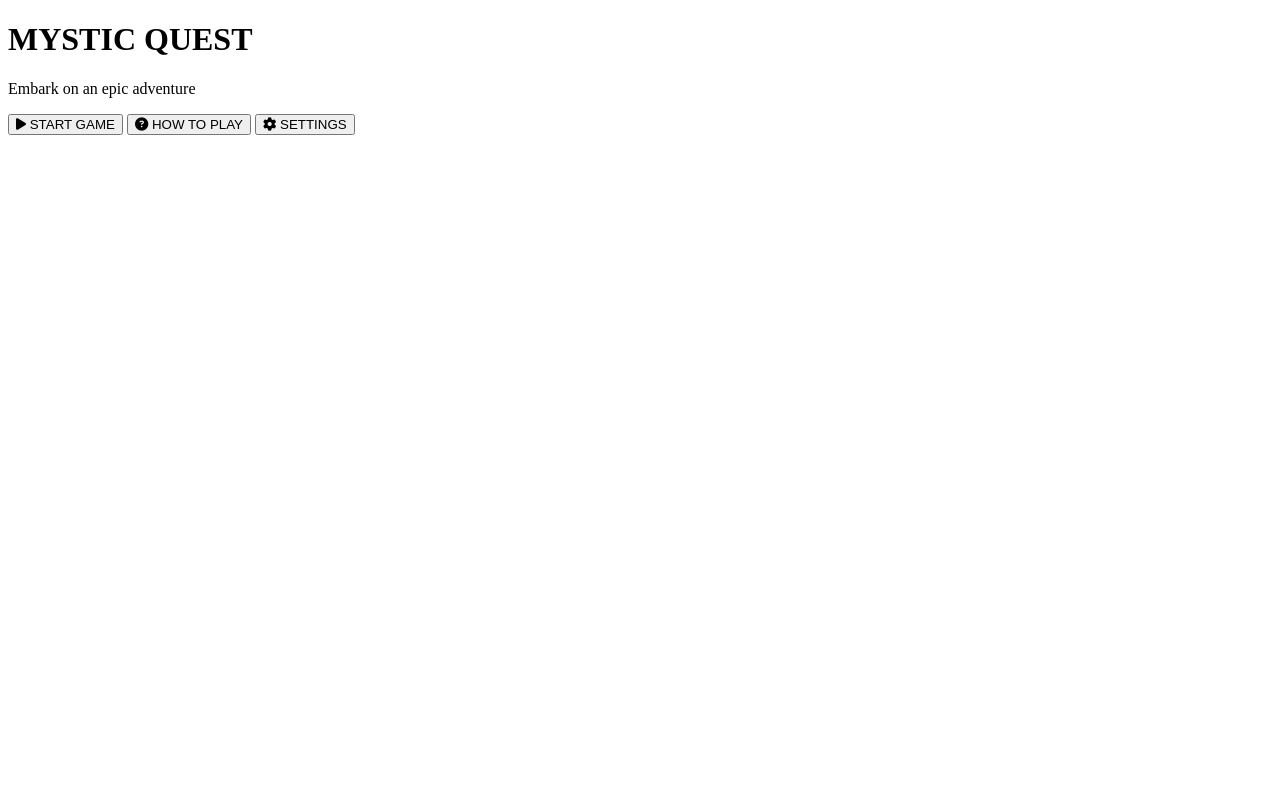
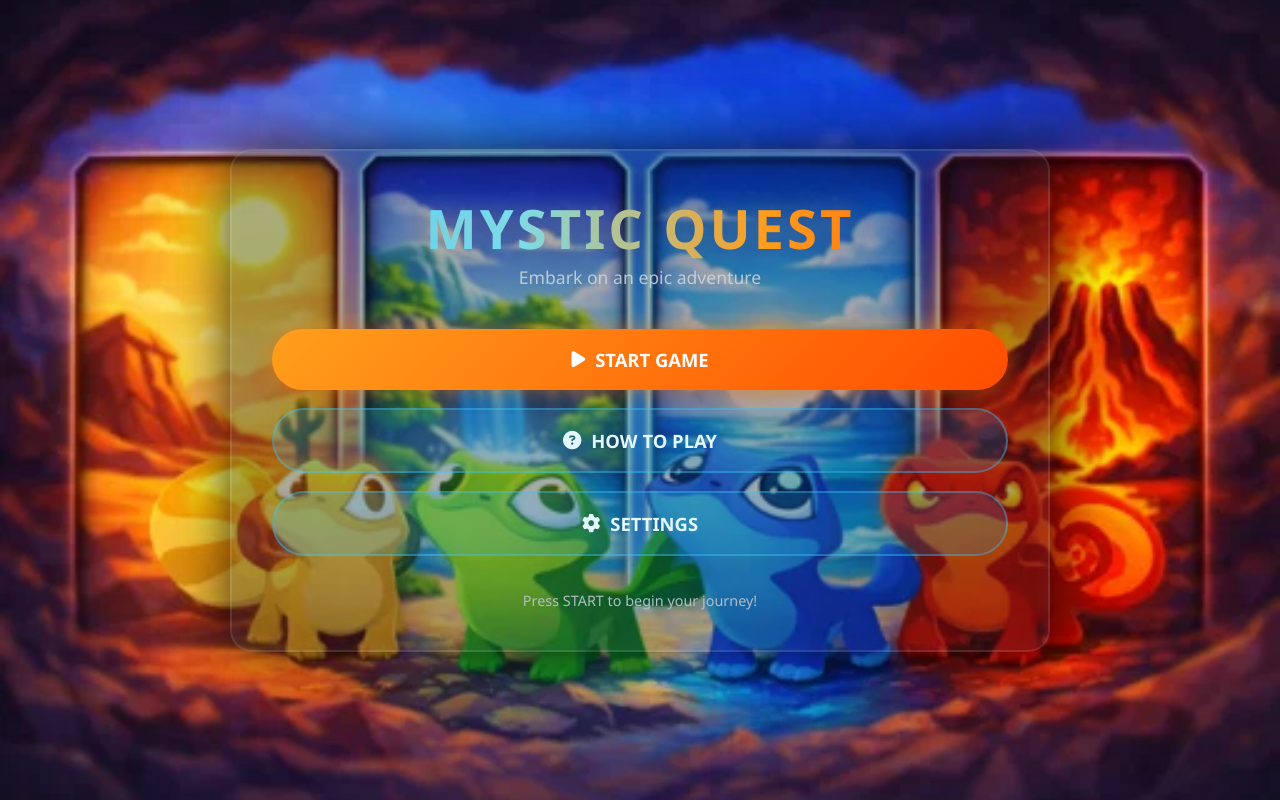
Before and after one commit to arbi-pacolli/Mystic_Quest, a plain HTML site: page index.html in a window 1280 px wide. Drawn offline with Linux system fonts and the light colour scheme.

Commit message:
Fixed the Paths
Fixed the Paths so the game can run properly on my pc, still have to try if it runs in other pcs.

```diff
--- a/index.html
+++ b/index.html
@@ -6,7 +6,7 @@
     <title>Game Start Screen</title>
 
     <!-- Main styles -->
-    <link rel="stylesheet" href="../../Mystic_Quest/styles.csss">
+    <link rel="stylesheet" href="styles.css">
 
     <!-- Font Awesome -->
     <link rel="stylesheet"
@@ -106,6 +106,8 @@
                         <p>Press <span class="key">P</span> again</p>
                     </div>
                 </div>
+            </div>
+
             <button class="btn btn-close" id="closeInstructions">
                 <i class="fas fa-times"></i> CLOSE
             </button>
@@ -119,7 +121,7 @@
     </div>
 
     <!-- Scripts -->
-    <script src="../../Mystic_Quest/script.js"></script>
+    <script src="script.js"></script>
 
 </body>
 </html>
--- a/script.js
+++ b/script.js
@@ -26,7 +26,7 @@ startBtn.addEventListener("click", () => {
     localStorage.setItem("lives", "3");
     showNotification("Starting game...");
     setTimeout(() => {
-        window.location.href = "../nature-main/nature.html";
+        window.location.href = "nature-main/nature.html";
     }, 1000);
 });
 
--- a/styles.css
+++ b/styles.css
@@ -9,7 +9,7 @@
 /* BACKGROUND */
 body {
     min-height: 100vh;
-    background: url("backgroud.png.webp");
+    background: url("Home Screen/backgroud.png.webp");
         background-size: cover;
     background-position: center;
     background-repeat: no-repeat;
```
